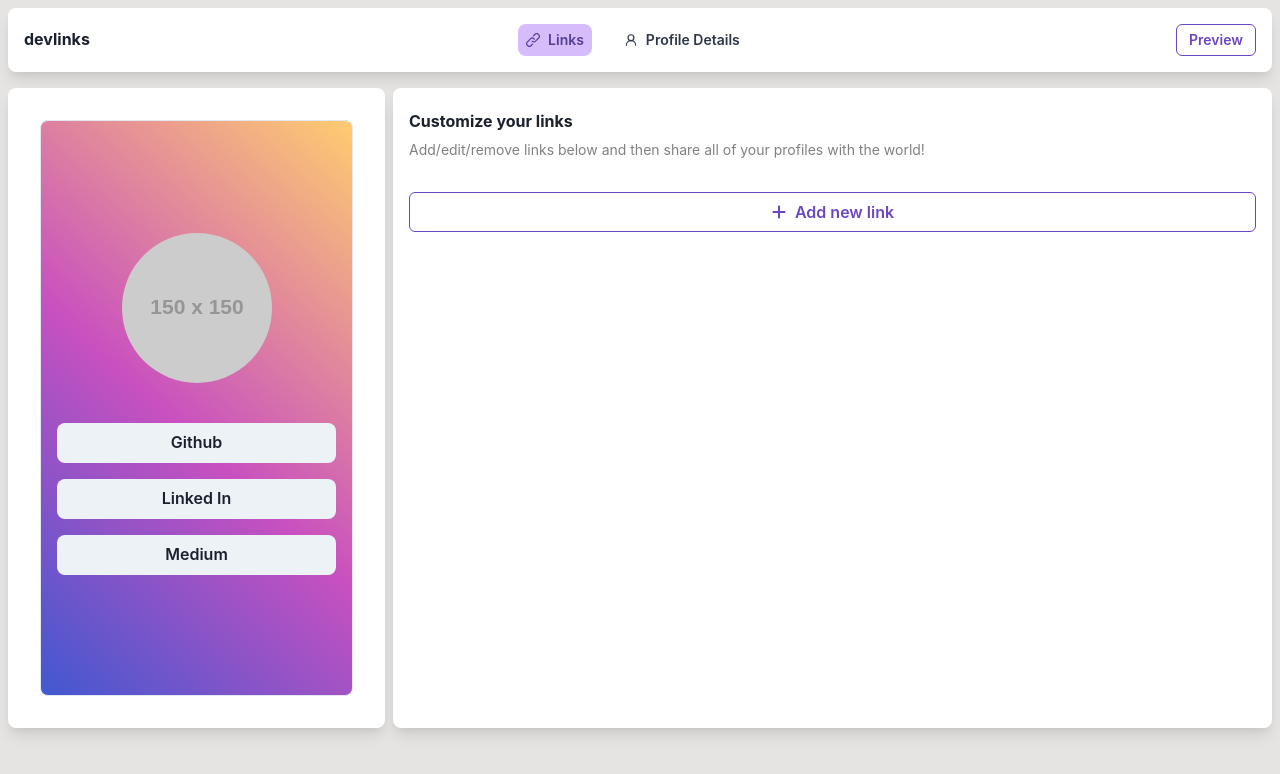
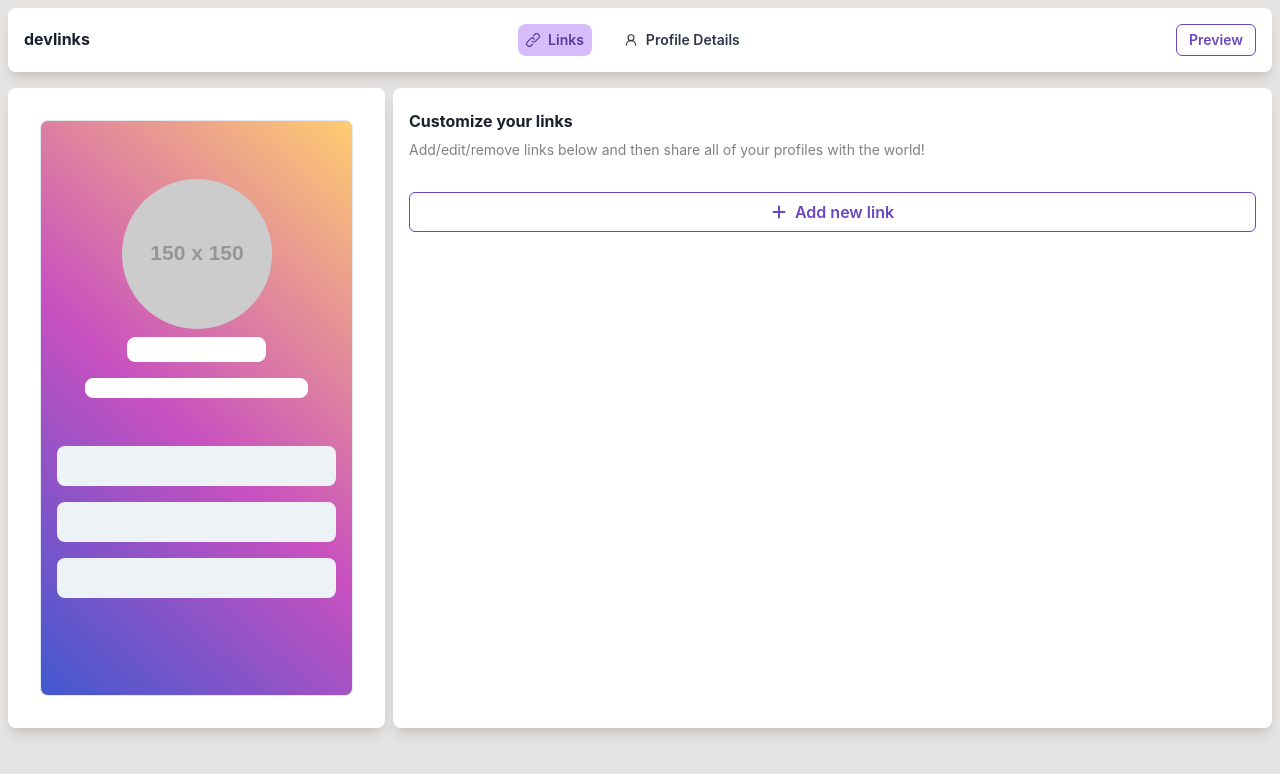
Before and after one commit to faithgaiciumia/link-sharing-app, a React app: page / in a window 1280 px wide. Shown: the top 774 px of the page. Built offline with nearby package versions, Linux system fonts and the light colour scheme; the HTML template or start-up script is replaced by a standard one.

Commit message:
added conditional rendering for empty template

```diff
--- a/src/components/Sidebar.jsx
+++ b/src/components/Sidebar.jsx
@@ -2,7 +2,7 @@ import { Box, Button, Flex, Heading, Image, Text } from "@chakra-ui/react";
 import useLinkStore from "../store/useLinkStore";
 
 export default function Sidebar() {
-  const { profile } = useLinkStore();
+  const { profile, links } = useLinkStore();
   return (
     <Box
       boxShadow={"lg"}
@@ -34,21 +34,57 @@ export default function Sidebar() {
           w={"150px"}
           h={"150px"}
         />
-        <Heading my={2} textAlign={"center"} fontSize={"md"}>
+        {profile.firstName && profile.lastName ? (
+          <Heading my={2} textAlign="center" fontSize="md">
             {profile.firstName} {profile.lastName}
           </Heading>
+        ) : (
+          <Box
+            my={2}
+            w={"50%"}
+            h={"25px"}
+            borderRadius={"lg"}
+            background={"white"}
+            borderWidth={"1px"}
+            borderColor={"white"}
+          ></Box>
+        )}
+        {profile.bio ? (
           <Text textAlign={"center"} fontSize={"sm"} mb={4}>
             {profile.bio}
           </Text>
-        <Button w={"100%"} my={2} borderRadius={"lg"}>
-          Github
+        ) : (
+          <Box
+            my={2}
+            w={"80%"}
+            h={"20px"}
+            borderRadius={"lg"}
+            background={"white"}
+            borderWidth={"1px"}
+            borderColor={"white"}
+            target="_blank"
+            rel="noopener noreferrer"
+          ></Box>
+        )}
+        {links.length === 0 && (
+          <Box w={"100%"} my={8}>
+            <Button w={"100%"} my={2} borderRadius={"lg"}></Button>
+            <Button w={"100%"} my={2} borderRadius={"lg"}></Button>
+            <Button w={"100%"} my={2} borderRadius={"lg"}></Button>
+          </Box>
+        )}
+        {links.map((link) => (
+          <Button
+            w={"100%"}
+            my={2}
+            borderRadius={"lg"}
+            key={link.platform}
+            as={"a"}
+            href={link.link}
+          >
+            {link.platform}
           </Button>
-        <Button w={"100%"} my={2} borderRadius={"lg"}>
-          Linked In
-        </Button>
-        <Button w={"100%"} my={2} borderRadius={"lg"}>
-          Medium
-        </Button>
+        ))}
       </Flex>
     </Box>
   );
```
Lines whose indentation alone changed are shown as unchanged.
